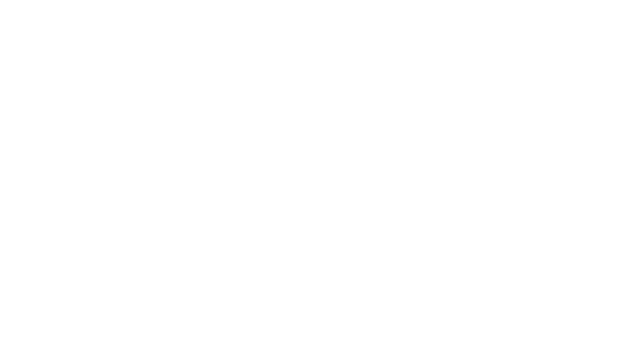
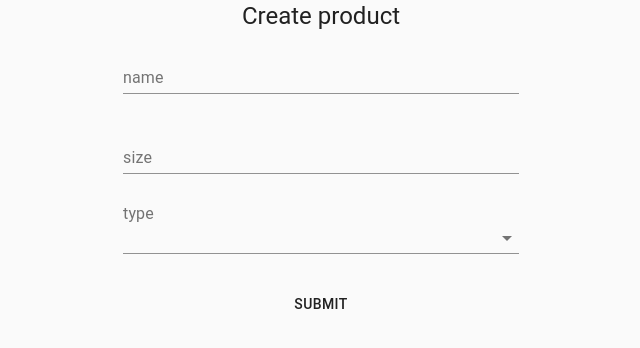
Before and after one commit to anaguerraabaroa/react-tdd-form, a React (Create React App) app: page / in a window 1280 px wide. Shown: the top 348 px of the page, without its empty margins (319-959 px from the left). Built offline with nearby package versions, Linux system fonts and the light colour scheme.

Commit message:
Add basic Material UI styles to Form component

```diff
--- a/src/App.js
+++ b/src/App.js
@@ -1,7 +1,9 @@
 import React from 'react'
 
+import {Form} from './form/form'
+
 function App() {
-  return <div></div>
+  return <Form />
 }
 
 export default App
--- a/src/form/form.js
+++ b/src/form/form.js
@@ -3,6 +3,10 @@
 import InputLabel from '@material-ui/core/InputLabel'
 import Select from '@material-ui/core/Select'
 import Button from '@material-ui/core/Button'
+import Container from '@material-ui/core/Container'
+import CssBaseline from '@material-ui/core/CssBaseline'
+import Grid from '@material-ui/core/Grid'
+import Typography from '@material-ui/core/Typography'
 
 import {saveProduct} from '../services/productServices'
 import {
@@ -113,36 +117,53 @@
   }
 
   return (
-    <>
-      <h1>Create product</h1>
+    <Container maxWidth="xs">
+      <CssBaseline />
+
+      <Typography component="h1" variant="h5" align="center">
+        Create product
+      </Typography>
 
       {isSuccess && <p>Product Stored</p>}
 
       <p>{errorMessage}</p>
 
       <form onSubmit={handleSubmit}>
+        <Grid container spacing={4}>
           {/* Material UI requires to add id to TextField component since
     it returns labels+inputs that must be related through the id */}
+          <Grid item xs={12}>
             <TextField
+              fullWidth
               label="name"
               id="name"
               name="name"
               helperText={formErrors.name}
               onBlur={handleBlur}
+              error={!!formErrors.name.length}
             />
+          </Grid>
 
+          <Grid item xs={12}>
             <TextField
+              fullWidth
               label="size"
               id="size"
               name="size"
               helperText={formErrors.size}
               onBlur={handleBlur}
+              error={!!formErrors.size.length}
             />
+          </Grid>
 
-        <InputLabel htmlFor="type">type</InputLabel>
-
+          <Grid item xs={12}>
+            <InputLabel htmlFor="type" error={!!formErrors.type.length}>
+              type
+            </InputLabel>
             <Select
+              fullWidth
               native
+              error={!!formErrors.type.length}
               inputProps={{
                 name: 'type',
                 id: 'type',
@@ -153,14 +174,17 @@
               <option value={'furniture'}>Furniture</option>
               <option value={'clothing'}>Clothing</option>
             </Select>
+            {!!formErrors.type && <p>{formErrors.type}</p>}
+          </Grid>
 
-        {formErrors.type.length && <p>{formErrors.type}</p>}
-
-        <Button type="submit" disabled={isSaving}>
+          <Grid item xs={12}>
+            <Button fullWidth type="submit" disabled={isSaving}>
               Submit
             </Button>
+          </Grid>
+        </Grid>
       </form>
-    </>
+    </Container>
   )
 }
 
```
Also changed, not shown: 1 other file (tests, documents, lock files or other folders). Lines whose indentation alone changed are shown as unchanged.
